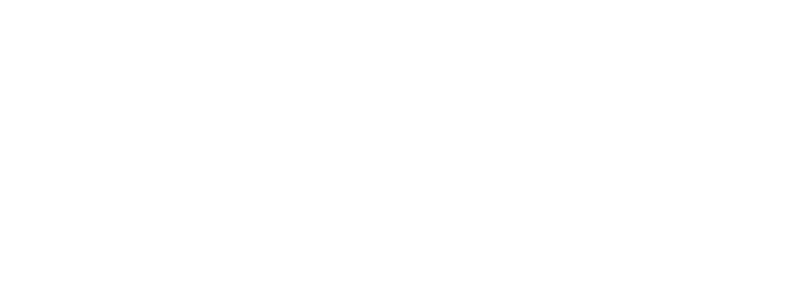
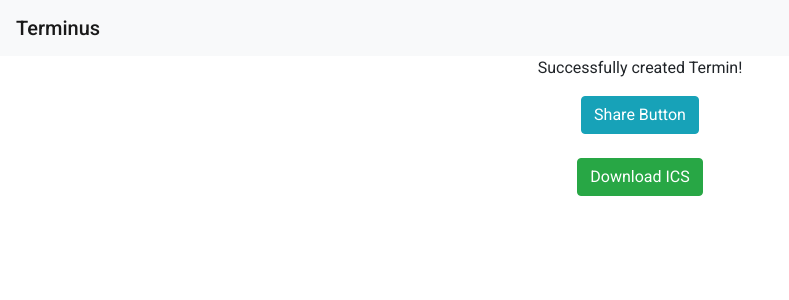
Before and after one commit to theflocco/terminus, an Angular app: page /share-termin in a window 1280 px wide. Before the commit this address led to /. Shown: the top 300 px of the page, without its empty margins (0-789 px from the left). Built offline with nearby package versions, Linux system fonts and the light colour scheme; no server answers.

Commit message:
*added share view *vorbereitung auf weiterleitung auf neue page

```diff
--- a/src/app/app-routing.module.ts
+++ b/src/app/app-routing.module.ts
@@ -1,6 +1,7 @@
 import { NgModule } from '@angular/core';
 import { Routes, RouterModule } from '@angular/router';
 import { TerminAddComponent } from './termin-add/termin-add.component';
+import { TerminShareViewComponent } from './termin-share-view/termin-share-view.component';
 
 
 const routes: Routes = [
@@ -8,6 +9,10 @@
   {
     path: 'add-termin',
     component: TerminAddComponent
+  },
+  {
+    path: 'share-termin',
+    component: TerminShareViewComponent
   }
 ];
 
--- a/src/app/app.module.ts
+++ b/src/app/app.module.ts
@@ -8,11 +8,13 @@
 import { BrowserAnimationsModule } from '@angular/platform-browser/animations';
 import { HttpClientModule } from '@angular/common/http';
 import { FormsModule } from '@angular/forms';
+import { TerminShareViewComponent } from './termin-share-view/termin-share-view.component';
 
 @NgModule({
   declarations: [
     AppComponent,
-    TerminAddComponent
+    TerminAddComponent,
+    TerminShareViewComponent
   ],
   imports: [
     HttpClientModule,
--- a/src/app/termin-add/termin-add.component.html
+++ b/src/app/termin-add/termin-add.component.html
@@ -31,7 +31,8 @@
                   required
                   [(ngModel)]="descriptionString" name="description">
                 </div>
-                <button type="submit" class="btn btn-primary" (click)="postData()">Submit</button>
+                <button type="submit" class="btn btn-primary" (click)="postTermin()">Submit</button>
+                <button type="button" class="btn btn-primary" (click)="fetchData()">Fetch Data</button>
 
         </form>
     </div>
--- a/src/app/termin-add/termin-add.component.ts
+++ b/src/app/termin-add/termin-add.component.ts
@@ -62,22 +62,21 @@
 
 
   private fetchData() {
-    this.terminService.getAllTermine().subscribe((result: any[]) => {
+    this.terminService.getAllTermine().subscribe((result: Array<Termin>) => {
       console.log(result);
       this.data = result;
     });
   }
 
-  postData() {
+  postTermin() {
     let fromDateDTO = new DateDTO(this.fromDate.day, this.fromDate.month, this.fromDate.year);
+    let toDateDTO = new DateDTO(this.toDate.day, this.toDate.month, this.toDate.year);
+    let terminDTO = new Termin(this.titleString, this.descriptionString, fromDateDTO, toDateDTO);
+    this.terminService.postTermin(terminDTO).subscribe((result: String) => {
+      console.log("post successful");
+      console.log("id: " + result);
+      // weiterleiten auf /share-termin/{id}
 
-
-    let toDateDTO = new DateDTO(this.toDate.day, this.toDate.month, this.toDate.year);
-
-
-    let terminDTO = new Termin(this.titleString, this.descriptionString, fromDateDTO, toDateDTO);
-    this.terminService.postTermin(terminDTO).subscribe((result) => {
-      console.log(result);
     })
   }
 }
--- a/src/app/termin-service.service.ts
+++ b/src/app/termin-service.service.ts
@@ -14,10 +14,18 @@
   }
 
   getAllTermine() {
-    return this.http.get(this.HOST + "/all");
+    return this.http.get<Array<Termin>>(this.HOST + "/all");
+  }
+
+  getTerminForId(id: String) {
+    return this.http.get<Termin>(this.HOST + "/id/"+id);
   }
 
   postTermin(terminDTO: Termin) {
-    return this.http.post(this.HOST + "/add",terminDTO);
+    return this.http.post<String>(this.HOST + "/add",terminDTO);
+  }
+
+  getIcs(terminId: String) {
+    return this.http.get(this.HOST + "/getIcs/" + terminId);
   }
 }
--- /dev/null
+++ b/src/app/termin-share-view/termin-share-view.component.html
@@ -0,0 +1,18 @@
+<nav class="navbar navbar-light bg-light">
+    <span class="navbar-brand mb-0 h1">Terminus</span>
+</nav>
+<div class="d-flex justify-content-center">
+        <p>Successfully created Termin!</p>
+</div>
+
+  <div class="d-flex justify-content-center">
+    <div class="d-flex">
+            <button type="button" name="shareButton" (click)="getShareUrl()" class="btn btn-info">Share Button</button>
+    </div>
+  </div>
+<br>
+  <div class="d-flex justify-content-center">
+    <div class="d-flex">
+        <button type="button" name="downloadButton" (click)="downloadIcs()" class="btn btn-success">Download ICS</button>
+    </div>
+</div>
--- /dev/null
+++ b/src/app/termin-share-view/termin-share-view.component.ts
@@ -0,0 +1,36 @@
+import { Component, OnInit } from '@angular/core';
+import { TerminServiceService } from '../termin-service.service';
+import { Termin } from '../model/termin';
+
+@Component({
+  selector: 'app-termin-share-view',
+  templateUrl: './termin-share-view.component.html',
+  styleUrls: ['./termin-share-view.component.css']
+})
+export class TerminShareViewComponent implements OnInit {
+
+  constructor(private terminService: TerminServiceService) { }
+
+  private termin: Termin;
+  private terminId: String;
+
+  ngOnInit() {
+    // inject terminId hier
+    this.terminService.getTerminForId(this.terminId).subscribe((result) => {
+      this.termin = result;
+    })
+  }
+
+
+  getShareUrl() {
+    // return share url from backend in the form
+    // url/share-termin/{id}
+    // am besten url/share-termin/{id} als url für diese page
+  }
+
+
+  downloadIcs() {
+    //TODO: return ics file from backend
+  }
+
+}
```
Also changed, not shown: src/app/termin-share-view/termin-share-view.component.css (added), 1 other file (tests, documents, lock files or other folders).
